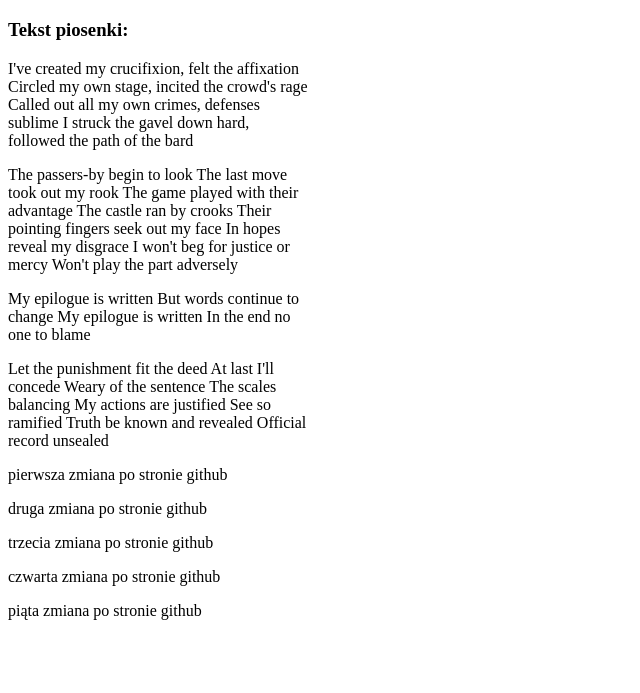
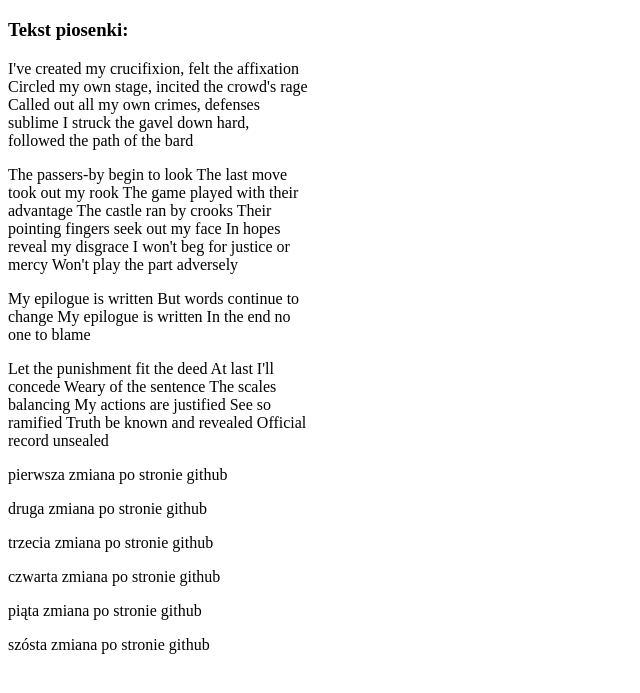
Before and after one commit to pepsonerror/learning-git-2, a plain HTML site: page index.html in a window 1280 px wide. Shown: the part 61-754 px from the top of the page, without its empty margins (0-640 px from the left). Drawn offline with Linux system fonts and the light colour scheme.

Commit message:
add six text in index.html

```diff
--- a/index.html
+++ b/index.html
@@ -56,6 +56,9 @@
 	     <p>
                 piąta zmiana po stronie github
             </p>
+	     <p>
+                szósta zmiana po stronie github
+            </p>
         </div>
     </body>
 </html>
```
